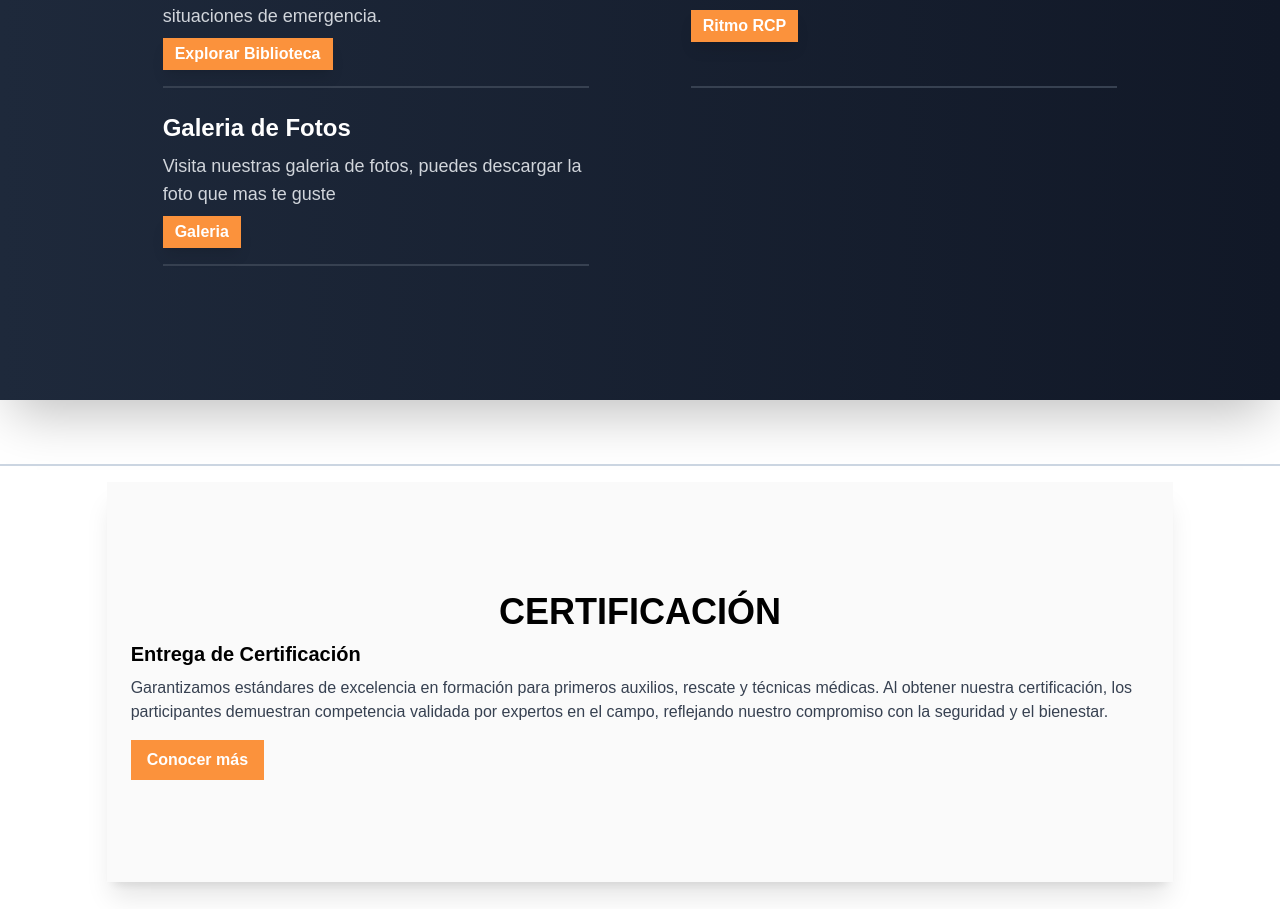
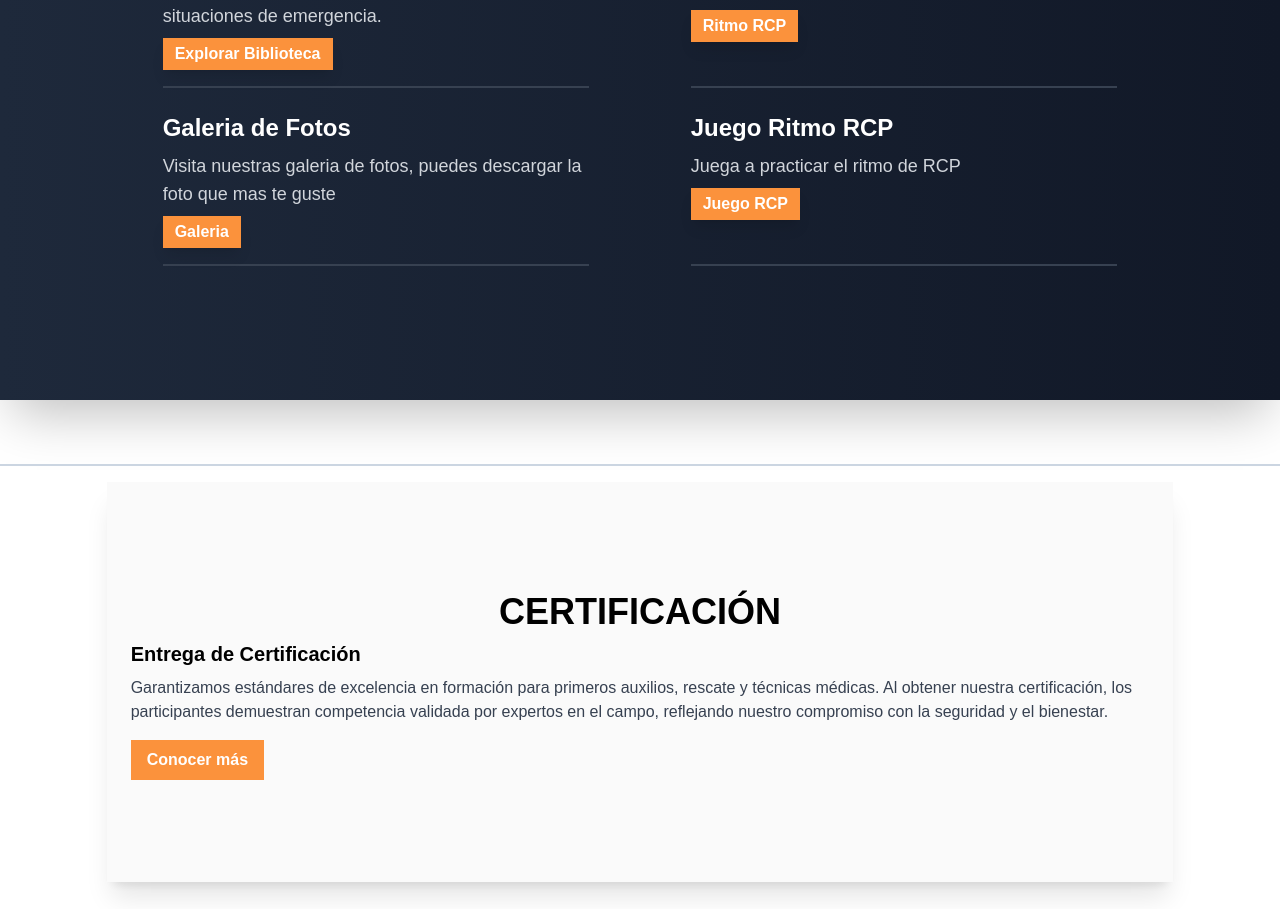
Before and after one commit to julianperuzzi/G-RCP-ARGENTINA, a React (Vite) app: page /#/ in a window 1280 px wide. Shown: the part 1948-2857 px from the top of the page. Built offline with nearby package versions, Linux system fonts and the light colour scheme.

Commit message:
Update Recursos.jsx

```diff
--- a/src/components/Recursos.jsx
+++ b/src/components/Recursos.jsx
@@ -33,7 +33,13 @@ const recursosData = [
     description: "Visita nuestras galeria de fotos, puedes descargar la foto que mas te guste",
     link: "/galeria",
     linkText: "Galeria",
-  }
+  },
+  {
+    title: "Juego Ritmo RCP",
+    description: "Juega a practicar el ritmo de RCP",
+    link: "/rcp-game",
+    linkText: "Juego RCP",
+  },
 ];
 
 const Recursos = () => {
```
